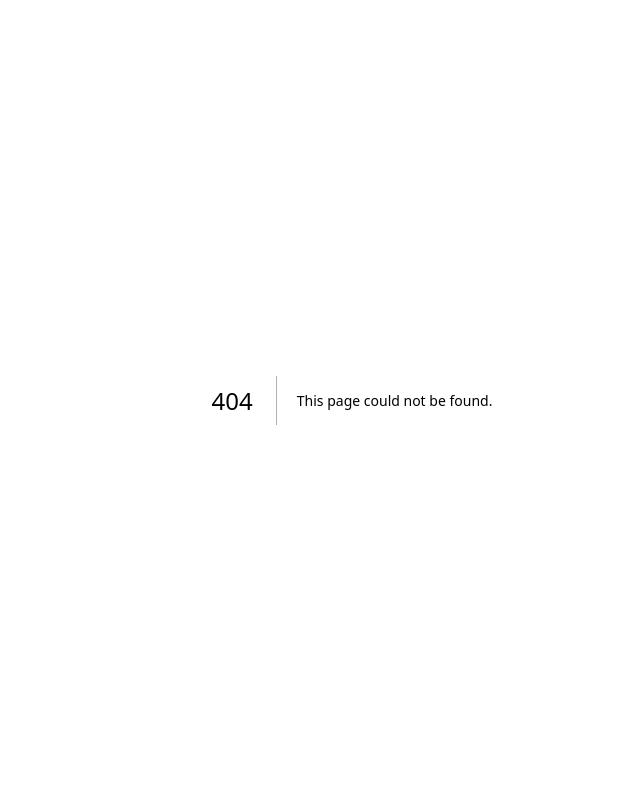
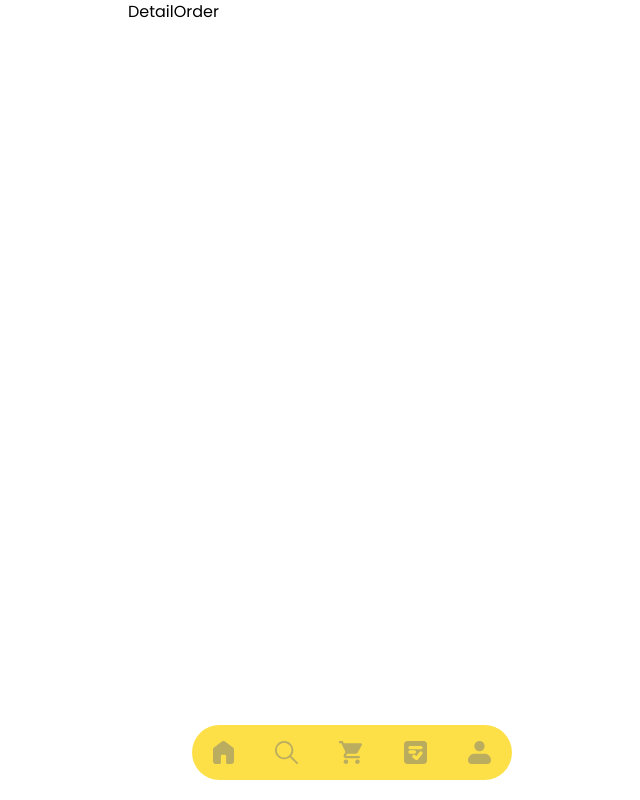
Before and after one commit to mubasyir19/TokoKu-Web, a Next.js app: page /transaction/1 in a window 1280 px wide. Before the commit this address had no page. Shown: the whole page, without its empty margins (288-928 px from the left). Built offline with nearby package versions, Linux system fonts and the light colour scheme.

Commit message:
add: detail transaction page

```diff
--- /dev/null
+++ b/src/app/(menu)/transaction/[id]/page.jsx
@@ -0,0 +1,9 @@
+import React from "react";
+
+export default function DetailOrder() {
+  return (
+    <div>
+      <p>DetailOrder</p>
+    </div>
+  );
+}
```
